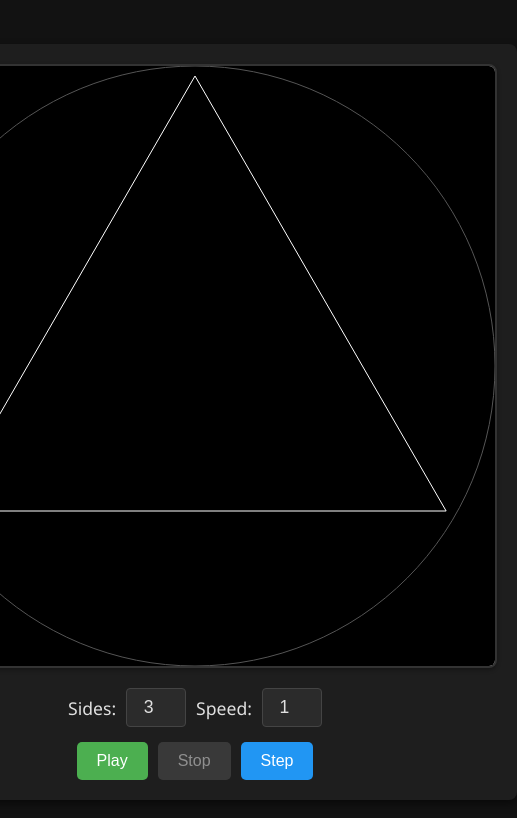
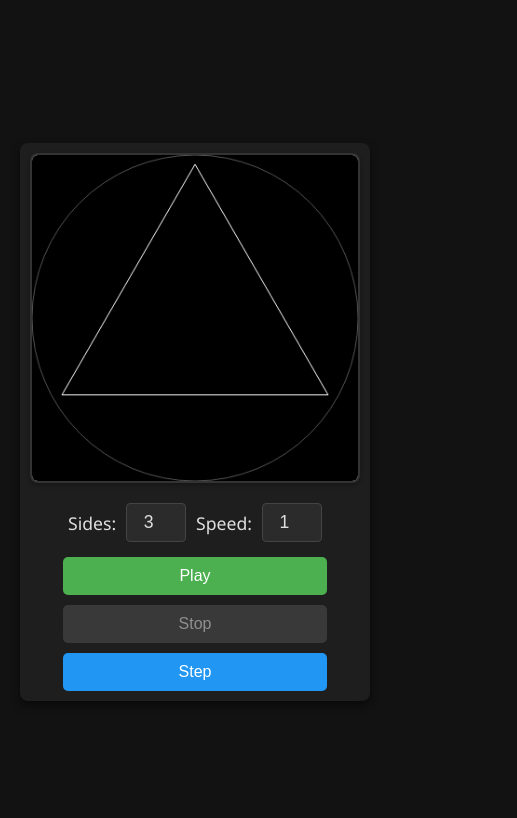
Before and after one commit to m-sarabi/chaos-game, a plain HTML site: page index.html in a window 390 px wide. Shown: the whole page, 517 px wide, since content can reach past the window. Drawn offline with Linux system fonts and the light colour scheme.

Commit message:
improved responsiveness

```diff
--- a/index.html
+++ b/index.html
@@ -4,7 +4,7 @@
     <meta charset="UTF-8">
     <meta name="viewport" content="width=device-width, initial-scale=1.0">
     <title>Chaos Game</title>
-    <link rel="stylesheet" href="./style.css">
+    <link rel="stylesheet" href="./style_v2.css">
 </head>
 <body>
 <div class="container">
@@ -23,6 +23,6 @@
         </div>
     </div>
 </div>
-<script src="./script.js"></script>
+<script src="./script_v2.js"></script>
 </body>
 </html>
--- a/script.js
+++ b/script_v2.js
@@ -1,4 +1,5 @@
 const canvas = document.getElementById('chaos-canvas');
+const container = document.querySelector('.container');
 const stepButton = document.getElementById('chaos-step');
 const stopButton = document.getElementById('chaos-stop');
 const playButton = document.getElementById('chaos-play');
@@ -11,13 +12,22 @@ let stop = false;
 let playing = false;
 let speed = 1;
 const MAX_SPEED = 20;
+let center, radius;
 
 speedInput.max = MAX_SPEED;
 
-canvas.width = 600;
-canvas.height = 600;
+ctx.strokeStyle = 'white';
+resizeCanvas();
 
-ctx.strokeStyle = 'white';
+function resizeCanvas() {
+    const maxWidth = 600;
+    const size = Math.min(container.offsetWidth, maxWidth);
+    canvas.width = size;
+    canvas.height = size;
+
+    center = {x: canvas.width / 2, y: canvas.height / 2};
+    radius = canvas.width / 2 - 10;
+}
 
 function getRandomPointInShape(vertices, center) {
     // 1. Randomly select one of the triangles that form the polygon.
@@ -76,9 +86,6 @@ function drawShape() {
     currentPoint = getRandomPointInShape(vertices, center);
     burIn();
 }
-
-const center = {x: canvas.width / 2, y: canvas.height / 2};
-const radius = canvas.width / 2 - 10;
 
 let vertices = [];
 let sides = 3;
@@ -222,3 +229,8 @@ playButton.addEventListener('click', () => {
     playButton.disabled = true;
     draw().then();
 });
+
+window.addEventListener('resize', () => {
+    resizeCanvas();
+    drawShape();
+});
--- a/style.css
+++ b/style_v2.css
@@ -22,9 +22,12 @@ body {
     background-color: #1e1e1e;
     border-radius: 8px;
     box-shadow: 0 4px 8px rgba(0, 0, 0, 0.5);
+    width: calc(100vw - 40px);
+    max-width: 640px;
 }
 
 canvas {
+    width: 100%;
     border: 2px solid #333;
     border-radius: 8px;
     background-color: #ffffff;
@@ -100,3 +103,25 @@ button:disabled {
     cursor: not-allowed;
     color: #999;
 }
+
+@media (max-width: 640px) {
+    .container {
+        padding: 10px;
+    }
+
+    .controls {
+        flex-direction: column;
+        width: 100%;
+    }
+
+    .button-group {
+        flex-direction: column;
+        align-items: center;
+        gap: 10px;
+        width: 100%;
+    }
+
+    button {
+        width: 80%;
+    }
+}
```
